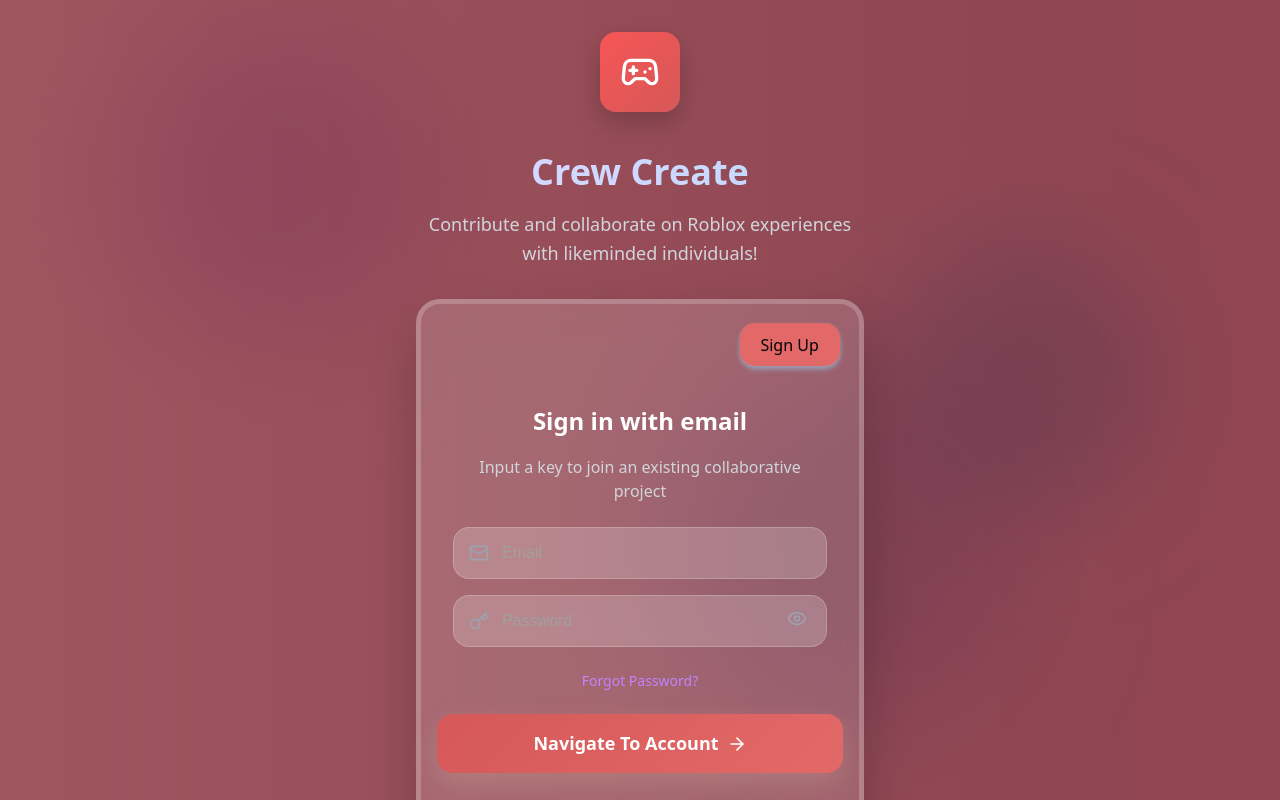
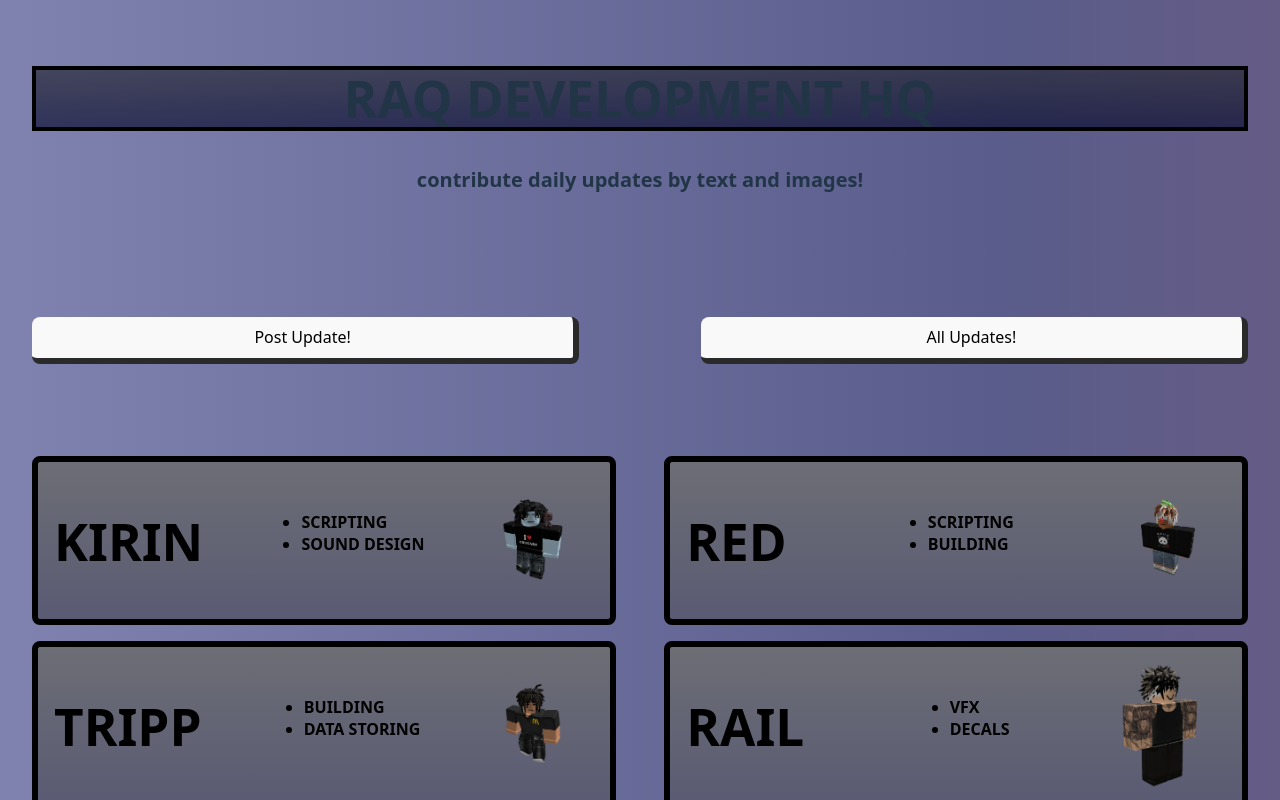
Before and after one commit to REdR0bbin2E/UpdateWebsite, a React (Vite) app in the folder Roblox-Daily-Updates/: page / in a window 1280 px wide. Shown: the top 800 px of the page. Built offline with nearby package versions, Linux system fonts and the light colour scheme.

Commit message:
slight changes

```diff
--- a/Roblox-Daily-Updates/index.html
+++ b/Roblox-Daily-Updates/index.html
@@ -5,7 +5,7 @@
   <meta charset="UTF-8" />
   <link rel="icon" type="image/png+xml" href="/robloxIconGreen.png" />
   <meta name="viewport" content="width=device-width, initial-scale=1.0" />
-  <title>Roblox Hub</title>
+  <title>Crew Create</title>
 </head>
 
 <body>
--- a/Roblox-Daily-Updates/src/Login.jsx
+++ b/Roblox-Daily-Updates/src/Login.jsx
@@ -243,7 +243,7 @@
         forgotLink: {
             background: 'none',
             border: 'none',
-            color: '#c084fc',
+            color: 'rgb(255, 255, 255)',
             fontSize: '14px',
             cursor: 'pointer',
             textAlign: 'center',
@@ -411,7 +411,7 @@
                         style={styles.formSubtitle}
                         variants={itemVariants}>
 
-                        Input a key to join an existing collaborative project
+                        Sign back in to continue developing.
                     </motion.p>
 
 
--- a/Roblox-Daily-Updates/src/Signup.jsx
+++ b/Roblox-Daily-Updates/src/Signup.jsx
@@ -15,6 +15,8 @@
     const [isLoading, setIsLoading] = useState(false)
     const [errors, setErrors] = useState({})
 
+
+    {/* to prevent putting wrapping everything in <body> w classname andd freezing website smh*/ }
     useEffect(() => {
         document.body.classList.add('signup-background');
         return () => document.body.classList.remove('signup-background');
@@ -394,7 +396,7 @@
                         Crew Create
                     </h1>
                     <p style={styles.subtitle}>
-                        Sign up to become apart of the creating!
+                        Sign up to become apart of the team!
                     </p>
                 </motion.div>
 
@@ -426,7 +428,7 @@
                         style={styles.formSubtitle}
                         variants={itemVariants}>
 
-                        Input a key to join an existing collaborative project
+                        Create an account to join and create collaborative projects.
                     </motion.p>
 
 
--- a/Roblox-Daily-Updates/src/main.jsx
+++ b/Roblox-Daily-Updates/src/main.jsx
@@ -11,6 +11,6 @@
 
 createRoot(document.getElementById('root')).render(
   <StrictMode>
-    <Login /> {/* Once finished with login screen switch back to app*/}
+    <App /> {/* Once finished with login screen switch back to app*/}
   </StrictMode>,
 )
```
